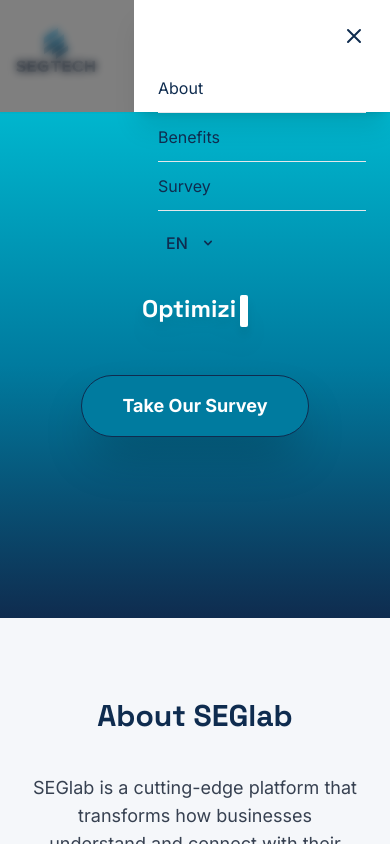
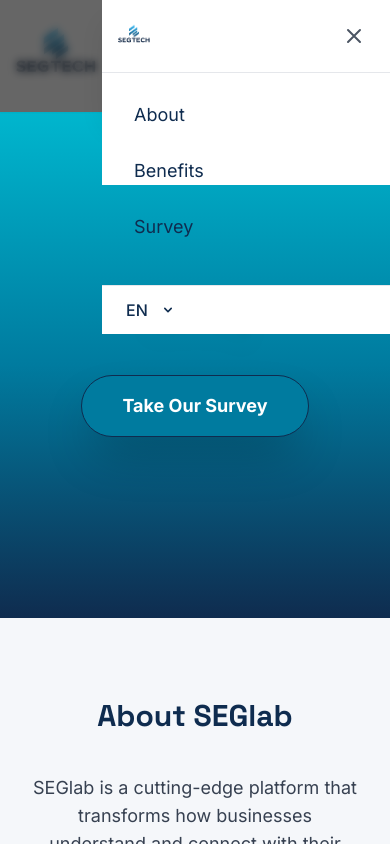
Before and after one commit to Minetown03/SEGlab, a Next.js app: page / in a window 390 px wide. Both pictures are taken after a click on the button "Toggle menu". Shown: the top 844 px of the page. Built offline with nearby package versions, Linux system fonts and the light colour scheme.

Commit message:
Improve mobile menu visibility: add solid backgrounds, better contrast, and improved layout

```diff
--- a/src/app/page.tsx
+++ b/src/app/page.tsx
@@ -150,20 +150,34 @@
             }`}
           >
             {/* Semi-transparent backdrop */}
-            <div className="absolute inset-0 bg-black/50 backdrop-blur-sm" />
+            <div
+              className="absolute inset-0 bg-black/60 backdrop-blur-sm"
+              onClick={() => setIsMobileMenuOpen(false)}
+            />
 
             {/* Menu content */}
-            <div className={`absolute inset-y-0 right-0 w-64 bg-white shadow-xl transform transition-transform duration-300 ease-in-out ${
+            <div className={`absolute inset-y-0 right-0 w-72 bg-white shadow-xl transform transition-transform duration-300 ease-in-out ${
               isMobileMenuOpen ? 'translate-x-0' : 'translate-x-full'
             }`}>
-              {/* Close button */}
+              {/* Menu header with logo and close button */}
+              <div className="flex items-center justify-between p-4 border-b border-gray-200 bg-white">
+                <Image
+                  src="/logo.png"
+                  alt="SegTech Logo"
+                  width={120}
+                  height={40}
+                  className="w-auto h-8"
+                  priority
+                  quality={100}
+                  style={{ objectFit: 'contain' }}
+                />
                 <button
                   onClick={() => setIsMobileMenuOpen(false)}
-                className="absolute top-4 right-4 p-2 rounded-full hover:bg-gray-100 transition-colors duration-200"
+                  className="p-2 rounded-full hover:bg-gray-100 transition-colors duration-200"
                   aria-label="Close menu"
                 >
                   <svg
-                  className="w-6 h-6 text-primary-dark"
+                    className="w-6 h-6 text-gray-600"
                     fill="none"
                     strokeLinecap="round"
                     strokeLinejoin="round"
@@ -174,15 +188,18 @@
                     <path d="M6 18L18 6M6 6l12 12" />
                   </svg>
                 </button>
+              </div>
 
-              <div className="flex flex-col items-start pt-16 px-6 h-full">
+              {/* Menu items */}
+              <div className="flex flex-col h-full bg-white">
+                <div className="flex flex-col p-4 space-y-1">
                   <a
                     href="#about"
                     onClick={(e) => {
                       handleNavClick(e, 'about');
                       setIsMobileMenuOpen(false);
                     }}
-                  className="py-3 text-primary-dark hover:text-primary-medium transition-all duration-300 ease-in-out w-full border-b border-gray-200"
+                    className="px-4 py-3 text-lg text-primary-dark hover:bg-primary-light/10 rounded-lg transition-colors duration-200"
                   >
                     {t.nav.about}
                   </a>
@@ -192,7 +209,7 @@
                       handleNavClick(e, 'benefits');
                       setIsMobileMenuOpen(false);
                     }}
-                  className="py-3 text-primary-dark hover:text-primary-medium transition-all duration-300 ease-in-out w-full border-b border-gray-200"
+                    className="px-4 py-3 text-lg text-primary-dark hover:bg-primary-light/10 rounded-lg transition-colors duration-200"
                   >
                     {t.nav.benefits}
                   </a>
@@ -202,11 +219,14 @@
                       handleNavClick(e, 'survey');
                       setIsMobileMenuOpen(false);
                     }}
-                  className="py-3 text-primary-dark hover:text-primary-medium transition-all duration-300 ease-in-out w-full border-b border-gray-200"
+                    className="px-4 py-3 text-lg text-primary-dark hover:bg-primary-light/10 rounded-lg transition-colors duration-200"
                   >
                     {t.nav.survey}
                   </a>
-                <div className="mt-4 w-full">
+                </div>
+
+                {/* Language selector */}
+                <div className="mt-4 px-4 py-2 border-t border-gray-200 bg-white">
                   <LanguageSelector />
                 </div>
               </div>
```
Lines whose indentation alone changed are shown as unchanged.
